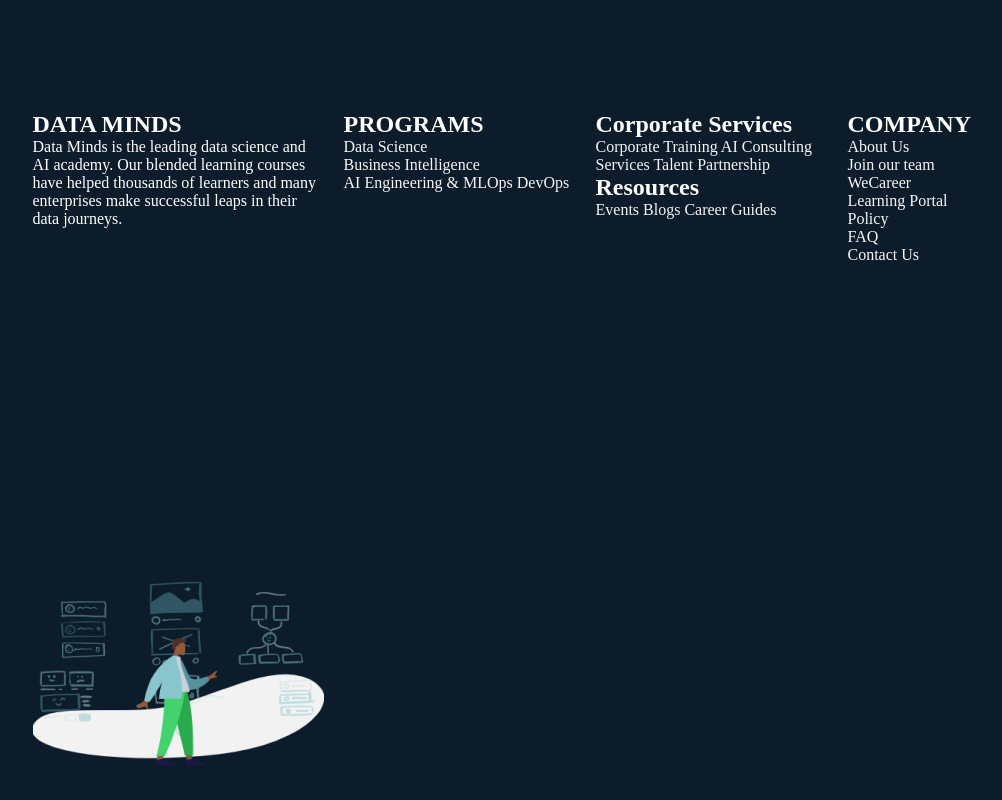
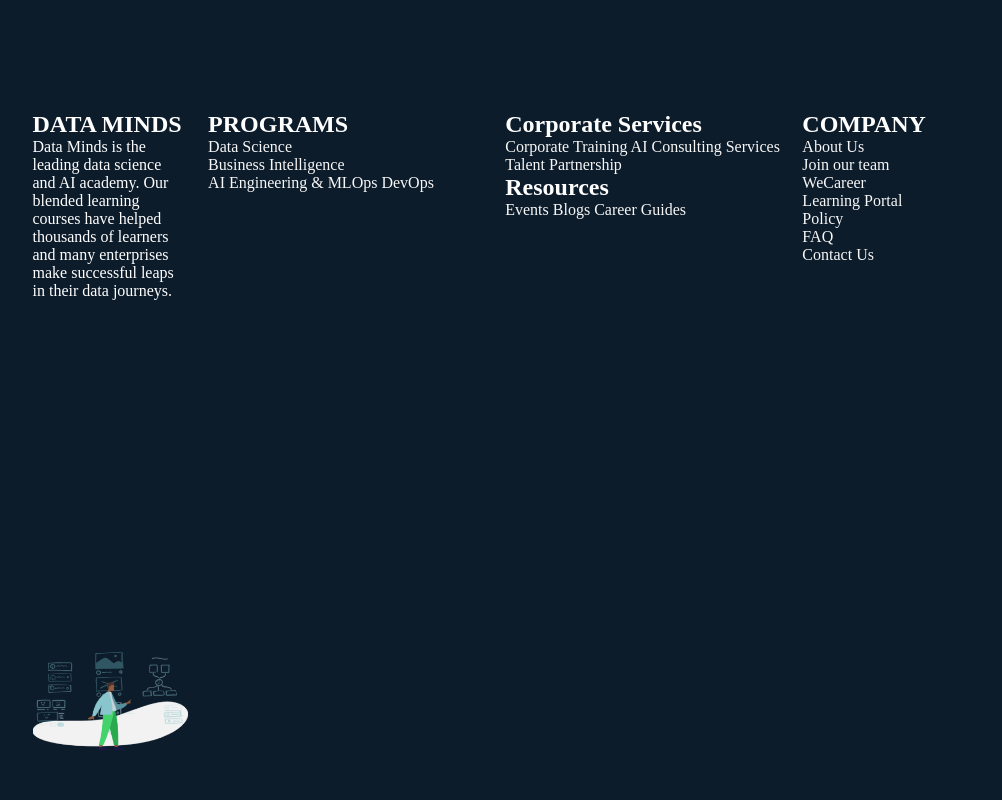
Before and after one commit to devjahangir/ProjectDataMind, a plain HTML site: page index.html in a window 1280 px wide. Shown: the whole page, without its empty margins (149-1151 px from the left). Drawn offline with Linux system fonts and the light colour scheme.

Commit message:
code update

```diff
--- a/main.css
+++ b/main.css
@@ -27,7 +27,7 @@
     padding-top: 350px;
 }
 .data-logo img{
-    height: ;
+    height: 100px;
 }
 .programs{
     padding-left: 499px;
```
Also changed, not shown: index.html (+1 -0 lines).
